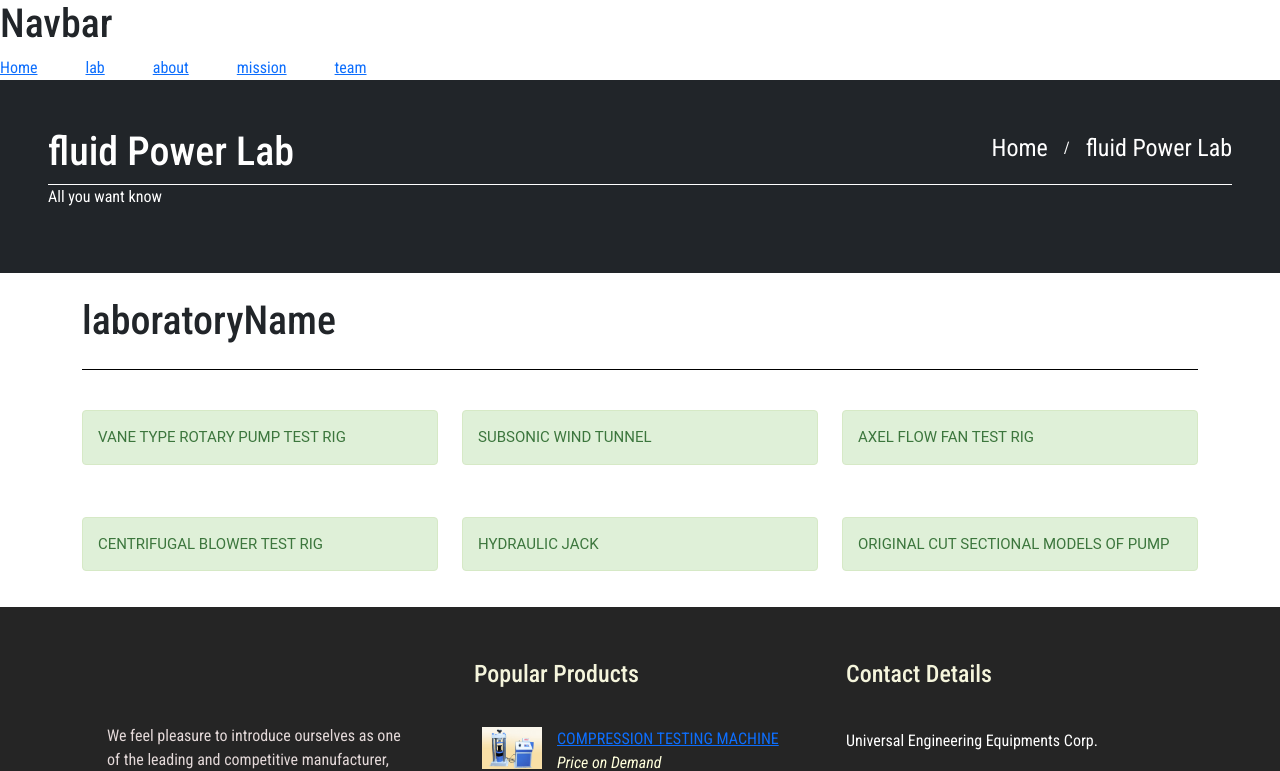
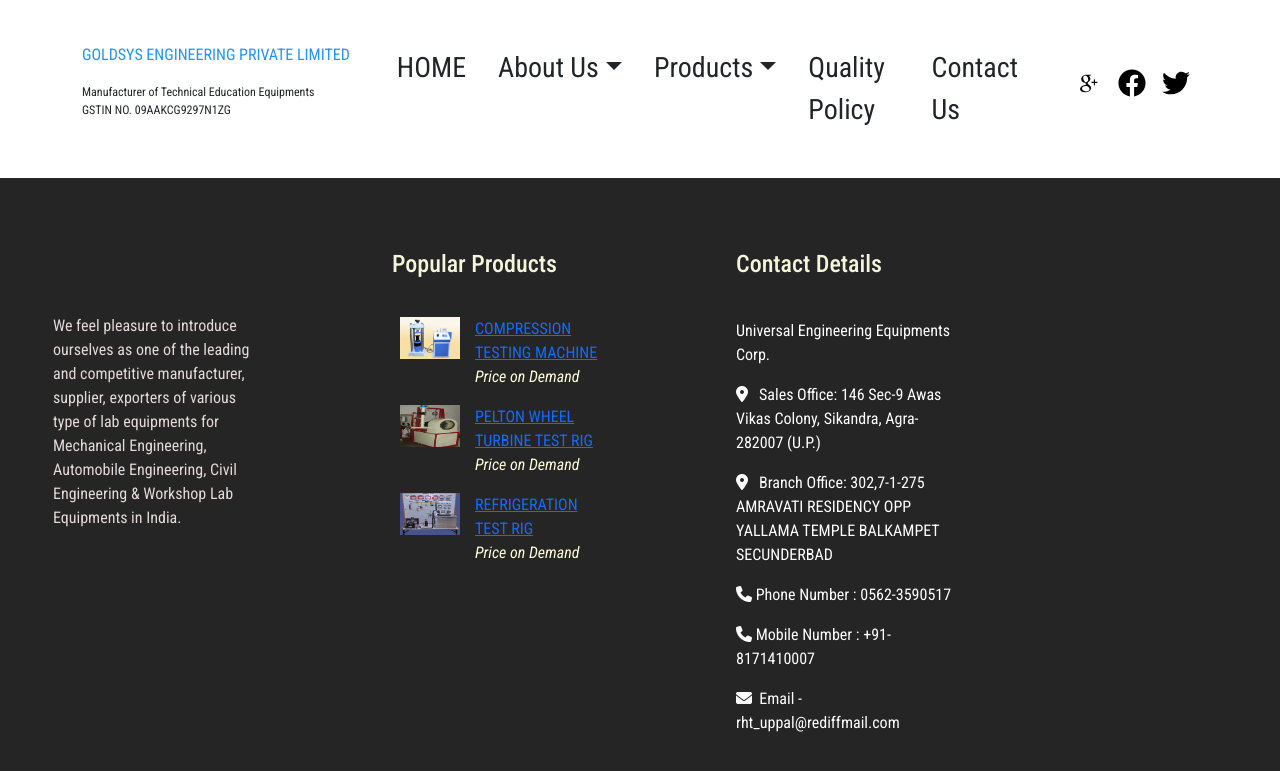
Before and after one commit to Amansingh1210/gold-pvt-corp, a React (Create React App) app: page /lab in a window 1280 px wide. Shown: the top 771 px of the page. Built offline with nearby package versions, Linux system fonts and the light colour scheme.

Commit message:
Navbar component complete and laboratory complete

```diff
--- a/package.json
+++ b/package.json
@@ -3,6 +3,11 @@
   "version": "0.1.0",
   "private": true,
   "dependencies": {
+    "@fortawesome/fontawesome-svg-core": "^6.5.2",
+    "@fortawesome/free-brands-svg-icons": "^6.5.2",
+    "@fortawesome/free-regular-svg-icons": "^6.5.2",
+    "@fortawesome/free-solid-svg-icons": "^6.5.2",
+    "@fortawesome/react-fontawesome": "^0.2.0",
     "@testing-library/jest-dom": "^5.17.0",
     "@testing-library/react": "^13.4.0",
     "@testing-library/user-event": "^13.5.0",
--- a/public/index.html
+++ b/public/index.html
@@ -20,5 +20,6 @@
     <div id="root"></div>
     <script src="https://cdn.jsdelivr.net/npm/bootstrap@5.3.3/dist/js/bootstrap.bundle.min.js"
       integrity="sha384-YvpcrYf0tY3lHB60NNkmXc5s9fDVZLESaAA55NDzOxhy9GkcIdslK1eN7N6jIeHz" crossorigin="anonymous"></script>
+      <script src="https://kit.fontawesome.com/165cf7e8af.js" crossorigin="anonymous"></script>
   </body>
 </html>
--- a/src/App.js
+++ b/src/App.js
@@ -1,4 +1,4 @@
-import React from 'react'
+import React, { useState } from 'react'
 import { BrowserRouter, Routes, Route } from 'react-router-dom'
 import Navbar from './Components/Navbar'
 import Slider from './Components/Slider'
@@ -10,12 +10,18 @@
 import Team from './Components/Team'
 import Mission from './Components/Mission'
 import Laboratory from './Components/Laboratory'
+import Certifications from './Components/Certifications'
+import laboratory from './Data/laboratory';
 
 function App() {
+  const [currentId,setCurrentId] =useState(0)
+  const getId = (e) => {
+    setCurrentId(e.target.id)
+  }
   return (
     <>
       <BrowserRouter>
-        <Navbar />
+        <Navbar products={laboratory} getId={getId} />
         <Routes>
           <Route path="/" element={
           <div>
@@ -28,7 +34,8 @@
           <Route path='/about' element={<About />} />
           <Route path='/mission' element={<Mission />} />
           <Route path='/team' element={<Team />} />
-          <Route path='/lab' element={<Laboratory />} />
+          <Route path='/certifications' element={<Certifications />} />
+          <Route path='/lab' element={<Laboratory currentId={currentId}/>} />
         </Routes>
         <Footer />
       </BrowserRouter>
--- a/src/Components/About.js
+++ b/src/Components/About.js
@@ -18,12 +18,12 @@
                 <div className="container banner-underline"></div>
             </div>
             <div className='container d-md-flex gap-5 mt-5'>
-                <div className='position-relative'>
-                    <button className="cap-btn btn-primary">About us</button>
-                    <img src={profile} className="img-sm-fluid" alt="Profile" /> {/* Added img-fluid for responsiveness */}
+                <div className='position-relative '>
+                    <img src={profile} className='img-about' alt='about' />
+                    <button className="cap-btn btn-primary img-about">About us</button>
                 </div>
                 <div>
-                    <p className='about-text overflow-hidden'>We feel pleasure to introduce ourselves as one of the leading and competitive manufacturer, supplier, exporters of various type of lab equipments for Mechanical Engineering, Automobile Engineering, Civil Engineering & Workshop Lab Equipments in India. We Universal Engineering Equipments Corpn. was founded eighteen years ago in the year of 2000 at the city of Tajmahal Agra. The firm was established under the amazing supervision of our leader Mr. Praveen Kumar Uppal. We work with modern technology for the production of educational engineering equipments in favor of customer interest. We also serve repairing & maintenance services for our products. Our all products are manufactured under the phenomenal supervision of our highly experienced engineers and they make sure to provide the best material as per industrial requirements. We also have various service centers across the Indian Subcontinent.</p>
+                    <p className='about-text '>We feel pleasure to introduce ourselves as one of the leading and competitive manufacturer, supplier, exporters of various type of lab equipments for Mechanical Engineering, Automobile Engineering, Civil Engineering & Workshop Lab Equipments in India. We Universal Engineering Equipments Corpn. was founded eighteen years ago in the year of 2000 at the city of Tajmahal Agra. The firm was established under the amazing supervision of our leader Mr. Praveen Kumar Uppal. We work with modern technology for the production of educational engineering equipments in favor of customer interest. We also serve repairing & maintenance services for our products. Our all products are manufactured under the phenomenal supervision of our highly experienced engineers and they make sure to provide the best material as per industrial requirements. We also have various service centers across the Indian Subcontinent.</p>
                 </div>
             </div>
         </main>
--- a/src/Components/Banner.js
+++ b/src/Components/Banner.js
@@ -1,5 +1,4 @@
 import React from 'react'
-import aboutBanner from '../Data/images/about_banner.jpg'
 
 function Banner() {
   return (
--- a/src/Components/Certifications.js
+++ b/src/Components/Certifications.js
@@ -22,7 +22,7 @@
           <div className='container d-md-flex my-5 gap '>
             {certificates.map((index)=>{
                 console.log(index);
-              return <img src={index} className='img-fluid my-5' key={index} />
+              return <img src={index} alt='certificates' className='img-fluid my-5' key={index} />
             })}
           </div>
       </main>
--- a/src/Components/Footer.js
+++ b/src/Components/Footer.js
@@ -3,17 +3,13 @@
 import prod2 from "../Data/images/Chemical_Analysis.jpg";
 import prod3 from "../Data/images/chemical_bonding.jpg";
 import { Link } from "react-router-dom";
-// import { IoLocation } from "react-icons/io5";
-// import { FaPhoneAlt } from "react-icons/fa";
-// import { MdOutlinePhoneIphone } from "react-icons/md";
-// import { MdEmail } from "react-icons/md";
 const Footer = () => {
   return (
     <>
       <footer className="">
-        <div className="container-fluid py-5 f1-container">
-          <div className="container d-flex justify-content-around">
-            <div className="column1">
+        <div className="container-fluid py-4 f1-container">
+          <div className="row d-md-flex gap-4">
+            <div className="p-5 col-md-3">
               <h5 className="widget-title ">
                 <img src="" alt="" className="size-img" />
                 <span></span>
@@ -28,7 +24,7 @@
               </p>
             </div>
 
-            <div className="column1">
+            <div className="p-5 col-md-3">
               <h4 className="widget-title ">
                 Popular Products
                 <span></span>
@@ -82,30 +78,30 @@
               </ul>
             </div>
 
-            <div className="column1">
+            <div className="p-5 col-md-3">
               <h4 className="widget-title ">Contact Details</h4>
               <div className="text-widget">
                 <p className="f-para">Universal Engineering Equipments Corp.</p>
                 <p className="f-para">
-                  {/* <IoLocation /> &nbsp; Sales Office: 146 Sec-9 Awas Vikas */}
+                  <i className="fa-solid fa-location-dot"></i> &nbsp; Sales Office: 146 Sec-9 Awas Vikas
                   Colony, Sikandra, Agra-282007 (U.P.)
                 </p>
                 <p className="f-para">
-                  {/* <IoLocation /> &nbsp; Branch Office: 302,7-1-275 AMRAVATI */}
+                  <i className="fa-solid fa-location-dot"></i> &nbsp; Branch Office: 302,7-1-275 AMRAVATI
                   RESIDENCY OPP YALLAMA TEMPLE BALKAMPET SECUNDERBAD
                 </p>
                 <p className="f-para">
                   {" "}
-                  {/* <FaPhoneAlt /> */}
+                  <i className="fa-solid fa-phone"></i>
                   &nbsp;Phone Number : 0562-3590517
                 </p>
                 <p className="f-para">
                   {" "}
-                  {/* <MdOutlinePhoneIphone /> */}
+                  <i className="fa-solid fa-phone"></i>
                   &nbsp;Mobile Number : +91-8171410007
                 </p>
                 <p className="f-para">
-                  {/* <MdEmail /> &nbsp;Email - rht_uppal@rediffmail.com */}
+                  <i className="fa-solid fa-envelope"></i> &nbsp;Email - rht_uppal@rediffmail.com
                 </p>
                 <p className="f-para"></p>
               </div>
--- a/src/Components/Gallery.js
+++ b/src/Components/Gallery.js
@@ -9,8 +9,8 @@
           <p className='text-center fs-5'>You can see our gallery just below here.</p>
           <div className='row'>
           {gallery.map((index) => {
-              return <div key={index} className='col-md-4 my-4 '>
-                  <img src={index} alt='gallery' className='contain shadow-sm shadow-lg-hover custom-hover' />
+              return <div key={index} className='container col-md-4 my-4 px-1'>
+                  <img src={index} alt='gallery' className='contain shadow-sm shadow-lg-hover custom-hover' cover />
                   </div>
           })}
           </div>
--- a/src/Components/Laboratory.js
+++ b/src/Components/Laboratory.js
@@ -1,29 +1,29 @@
 import React from 'react'
-import { Navigate, useNavigate } from 'react-router-dom'
+import {  useNavigate } from 'react-router-dom'
 import  laboratory  from '../Data/laboratory';
-// import
 
-const labId = 8
 
-function Laboratory() {
-    // const nav = Navigate()
+
+function Laboratory({currentId}) {
     const nav = useNavigate();
-  return (
-    <>
-    {laboratory.map((lab)=>{
+
+    const filteredObject = laboratory.filter(obj => obj.id == currentId);
+    console.log(filteredObject);
+    return (
+        <>
+            {filteredObject.map((lab)=>{
         const {id,name,items} = lab
-        if(id === labId){
-      return <main key={id} className='d-flex flex-column gap-4'>
+      return <main key={id} className='d-flex flex-column gap-4 '>
           <div className='fluid-contanier bg-dark text-center text-white py-5 px-5'>
               <div className='d-flex flex-row justify-content-between align-items-center '>
                   <div>
-                      <h1>{name}</h1>
+                      <h1 className='uppercase'>{name}</h1>
                   </div>
                   <nav>
                       <ol className="list-none d-flex gap-3 align-items-center cursor-pointer">
                           <li className="fs-4 text-hover" onClick={()=>nav('/')}>Home</li>
                           <li className="">/</li>
-                          <li className="fs-4 text-hover">{name}</li>
+                          <li className="fs-4 text-hover ">{name}</li>
                       </ol>
                   </nav>
               </div>
@@ -32,7 +32,7 @@
           </div>
           <div className='container'>
             <div >
-                  <h1>laboratoryName</h1>
+                  <h1 className='uppercase'>{name}</h1>
                   <div className="underline my-4"></div>
             </div>
             <div className='laboratory-items row '>
@@ -42,7 +42,6 @@
             </div>
           </div>
         </main>
-        }
     })}
     </>
   )
--- a/src/Components/Navbar.js
+++ b/src/Components/Navbar.js
@@ -1,19 +1,143 @@
-import React from 'react'
-import { Link } from 'react-router-dom'
+import { TiSocialGooglePlus } from "react-icons/ti";
+import { FaFacebook, FaTwitter } from "react-icons/fa";
+import { Link } from "react-router-dom";
 
-function Navbar() {
+
+
+const Navbar = ({ products , getId }) => {
   return (
     <>
-    <h1 className='fixed'>Navbar</h1>
-    <div className='d-flex gap-5'>
-    <Link to='/'>Home</Link>
-    <Link to='/lab'>lab</Link>
-      <Link to='/about'>about</Link>
-      <Link to='/mission'>mission</Link>
-      <Link to='/team'>team</Link>
-    </div>
+      <nav className="navbar navbar-expand-lg bg-blue h-5">
+        <div className="container">
+          <Link className="navbar-brand" to="/">
+            <div className="logo-color">
+              <p className="nav-logo logo-font fs-6 fw-normal">
+                GOLDSYS ENGINEERING PRIVATE LIMITED
+                <br />
+              </p>
+                <p className="text-dark logo-font">
+                  Manufacturer of Technical Education Equipments
+                  <br />
+                  GSTIN NO. 09AAKCG9297N1ZG
+                </p>
+              <br />
+            </div>
+          </Link>
+          <button
+            className="navbar-toggler bg-light"
+            type="button"
+            data-bs-toggle="collapse"
+            data-bs-target="#navbarScroll"
+            aria-controls="navbarScroll"
+            aria-expanded="false"
+            aria-label="Toggle navigation"
+          >
+            <span className="navbar-toggler-icon"></span>
+          </button>
+          <div className="collapse navbar-collapse custom-bg" id="navbarScroll">
+            <ul className="navbar-nav me-auto my-2 my-lg-0 navbar-nav-scroll">
+              <li className="nav-item">
+                <Link
+                  className=" text-dark link-color-hover px-3 nav-link active fs-3"
+                  aria-current="page"
+                  to="/"
+                >
+                  HOME
+                </Link>
+              </li>
+              <li className="nav-item dropdown fs-3">
+                <Link
+                  className="nav-link dropdown-toggle  text-dark link-color-hover px-3"
+                  to="/"
+                  role="button"
+                  data-bs-toggle="dropdown"
+                  aria-expanded="false"
+                >
+                  About Us
+                </Link>
+                <ul className="dropdown-menu">
+                  <li>
+                    <Link className="dropdown-item" to="/about">
+                      Company profile
+                    </Link>
+                  </li>
+                  <li>
+                    <Link className="dropdown-item" to="/team">
+                      Our Team
+                    </Link>
+                  </li>
+                  <li>
+                    <Link className="dropdown-item" to="/mission">
+                      Our Mission & Vision
+                    </Link>
+                  </li>
+                  <li>
+                    <Link className="dropdown-item" to="/certifications">
+                      Our Certifications
+                    </Link>
+                  </li>
+                </ul>
+              </li>
+              <li className="nav-item dropdown fs-3">
+                <Link
+                  className="nav-link dropdown-toggle  text-dark link-color-hover px-3"
+                  to="/"
+                  role="button"
+                  data-bs-toggle="dropdown"
+                  aria-expanded="false"
+                >
+                  Products
+                </Link>
+                <ul className="dropdown-menu">
+                  {products.map((lab) => (
+                    <li key={lab.id}>
+                      <Link className="dropdown-item uppercase" to="/lab" id={lab.id} onClick={getId}>
+                        {lab.name}
+                      </Link>
+                    </li>
+                  ))}
+                </ul>
+              </li>
+              <li className="nav-item">
+                <Link
+                  className="nav-link active fs-3  text-dark link-color-hover px-3"
+                  aria-current="page"
+                  to="/quality"
+                >
+                  Quality Policy
+                </Link>
+              </li>
+              <li className="nav-item">
+                <Link
+                  className="nav-link active fs-3  text-dark link-color-hover px-3"
+                  aria-current="page"
+                  to="/contact"
+                >
+                  Contact Us
+                </Link>
+              </li>
+            </ul>
+            <ul className="d-flex justify-content-evenly">
+              <li className="dot p-2">
+                <Link to="" className="link-hover fs-3 link-color ">
+                  <TiSocialGooglePlus />
+                </Link>
+              </li>
+              <li className="dot p-2">
+                <Link to="" className="link-hover fs-3  link-color">
+                  <FaFacebook />
+                </Link>
+              </li>
+              <li className="dot p-2">
+                <Link to="" className="link-hover fs-3  link-color">
+                  <FaTwitter />
+                </Link>
+              </li>
+            </ul>
+          </div>
+        </div>
+      </nav>
     </>
-  )
-}
-
-export default Navbar
+  );
+};
+export default Navbar;
--- a/src/Components/Slider.js
+++ b/src/Components/Slider.js
@@ -1,21 +1,20 @@
-import React, { useEffect, useState } from 'react';
+import React from 'react';
 import banners from '../Data/banners';
 
 function Slider() {
-    const [showButton, setShowButton] = useState(true);
 
     return (
         <main>
-            <div id="carouselExampleAutoplaying" className="carousel slide" data-bs-ride="carousel" onMouseEnter={() => setShowButton(false)} onMouseOut={() => setShowButton(true)}>
+            <div id="carouselExampleAutoplaying" className="carousel slide" data-bs-ride="carousel">
                 <div className="carousel-inner">
                     {banners.map((index) => {
                         return <div key={index} className="carousel-item active">
                             <img src={index} className="d-block w-100" alt="..." />
-                            <div className="carousel-caption">
-                                <p className='text-1'>00125:002 certified</p>
-                                <h3 className='text-2'>Universal</h3>
-                                <h3 className='text-3'>Engineering Equipments Corp.</h3>
-                                <p className='text-4'> Opening up the world class products</p>
+                            <div className="carousel-caption ">
+                                <p className='text-1 sm-hidden'>00125:002 certified</p>
+                                <h3 className='text-2 sm-hidden'>Universal</h3>
+                                <h3 className='text-3 sm-hidden'>Engineering Equipments Corp.</h3>
+                                <p className='text-4 sm-hidden'> Opening up the world class products</p>
                             </div>
                         </div>
                     })}
--- a/src/index.css
+++ b/src/index.css
@@ -5,6 +5,43 @@
   padding: 0;
   font-family: "Roboto Condensed", sans-serif;
 }
+
+
+@media (max-width: 767px) {
+  .sm-hidden {
+    display: none;
+  }
+  .img-about{
+    display: none;
+  }
+}
+
+.nav-h {
+  height: 105px;
+  background-color: rgb(253, 253, 253);
+}
+
+.nav-logo {
+  padding-top: 15px;
+  margin-top: 15px;
+}
+
+.logo-font {
+  font-size: 10px;
+}
+
+.link-color {
+  color: #000;
+}
+
+.link-hover:hover {
+  color: rgb(33, 150, 243);
+}
+
+.dot {
+  list-style: none;
+}
+
 .prev{
   background-color: rgb(54, 54, 54);
   transition:  ease-in-out .2s;
@@ -60,7 +97,8 @@
 
 .about-banner{
   background-image: url('./Data/images/about_banner.jpg');
-  background-size: contain;
+  background-size: cover;
+  background-repeat: no-repeat;
 }
 
 .contain{
@@ -109,9 +147,7 @@
     font-family: 'Roboto', sans-serif;
     line-height: 1.9;
 }
-.overflow-hidden{
-  overflow-y: hidden;
-}
+
 /* footer  */
 
 .widget-title {
@@ -285,3 +321,61 @@
   background-color: #dff0d8;
   border-color: #d6e9c6;
 }
+
+.uppercase{
+  text-transform: uppercase;
+}
+
+.logo-center {
+  display: flex;
+  justify-content: center;
+  align-items: center;
+}
+.bg-blue{
+  /* background: #2196F3; */
+  background: #ffffff;
+}
+.nav-h {
+  height: 100px;
+  background-color: rgb(253, 253, 253);
+}
+
+.nav-logo {
+  padding-top: 15px;
+  margin-top: 15px;
+}
+
+.logo-font {
+  font-size: 12px;
+}
+
+.custom-bg {
+  padding-left: 15px;
+  /* background: #868181; */
+}
+
+.logo-color {
+  color: #2196F3ff;
+}
+
+.logo-c {
+  color: #000000;
+}
+
+.link-color {
+  color: rgb(0, 0, 0);
+}
+
+.link-hover:hover {
+  color: rgb(33, 150, 243);
+}
+
+.dot {
+  list-style: none;
+  text-decoration: none;
+}
+
+.link-color-hover:hover {
+  color: white;
+  background-color: #2196f3;
+}
```
Also changed, not shown: 1 other file (tests, documents, lock files or other folders).
